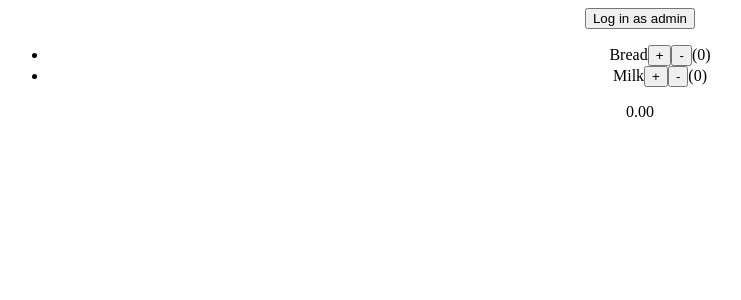
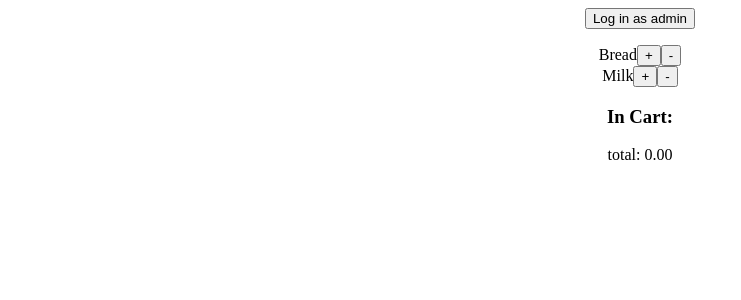
Before and after one commit to woodenchops/client, a React (Create React App) app: page / in a window 1280 px wide. Shown: the top 300 px of the page, without its empty margins (0-741 px from the left). Built offline with nearby package versions, Linux system fonts and the light colour scheme.

Commit message:
basic structure in place

```diff
--- a/src/App.css
+++ b/src/App.css
@@ -36,3 +36,11 @@
     transform: rotate(360deg);
   }
 }
+
+ul {
+  list-style: none;
+  padding: 0;
+}
+ul li {
+  padding: 0;
+}
--- a/src/App.js
+++ b/src/App.js
@@ -54,15 +54,17 @@ class App extends Component {
     });
   }
 
-  deleteItemName = (id, price) => {
+  deleteItemName = (id, price, count) => {
+
     this.setState(prevState => {
       return {
         items: [...prevState.items.filter((x, indx) =>  {
          return (indx !== id);
         })],
-        total: prevState.total - price
+        total: (prevState.total - (price * count))
       }
     });
+
   }
 
   login = () => {
@@ -82,14 +84,14 @@ class App extends Component {
            count: (indx === id) ? (x.count + 1) : x.count,
           }
         })],
-        total: prevState.total + itemPrice
+        total: this.convertTotalIntoTwoDecimals(prevState.total, itemPrice, 'ADD')
       }
     });
   }
 
   deleteOneMore = (id, itemPrice, count) => {
     this.setState(prevState => {
-      if(prevState.total !== 0 || count > 0) {
+      if(count > 0) {
       return {
         items: [...prevState.items.map((x, indx) =>  {
           return {
@@ -97,10 +99,32 @@ class App extends Component {
            count: (indx === id) ? (x.count - 1) : x.count,
           }
         })],
-        total: prevState.total - itemPrice
+        total: this.convertTotalIntoTwoDecimals(prevState.total, itemPrice, 'SUBTRACT')
       }
     }
     });
+  }
+
+  setTotal = (value) => {
+    this.setState(prevState => {
+      return {
+        total: value
+      }
+    })
+  }
+
+  convertTotalIntoTwoDecimals = (total, price, TYPE) => {
+    let updatedTotal;
+    switch(TYPE){
+      case 'ADD':
+        updatedTotal = parseFloat(total) + parseFloat(price);
+        return parseFloat(updatedTotal).toFixed(2);
+      case 'SUBTRACT':
+        updatedTotal = parseFloat(total) - parseFloat(price);
+        return parseFloat(updatedTotal).toFixed(2);
+      default:
+        return parseFloat(updatedTotal).toFixed(2);
+    }
   }
 
 
@@ -123,6 +147,9 @@ class App extends Component {
         />
         <ShoppingCart
           total={this.state.total}
+          items={this.state.items}
+          deleteItemName={this.deleteItemName}
+          setTotal={this.setTotal}
         />
       </div>
     );
--- a/src/components/List.jsx
+++ b/src/components/List.jsx
@@ -5,8 +5,8 @@ const List = ({name, price, count, addOneMore, deleteOneMore, itemId, saveItemNa
     const [editMode, setEditMode] = useState(false);
 
     const handleDeleteItem = useCallback(() => {
-        deleteItemName(itemId, price);
-    }, [deleteItemName, itemId, price])
+        deleteItemName(itemId, price, count);
+    }, [deleteItemName, itemId, price, count])
 
     return (
         <li>
@@ -14,7 +14,6 @@ const List = ({name, price, count, addOneMore, deleteOneMore, itemId, saveItemNa
             (<> <span name={name}>{name}</span>
                 <button onClick={() => addOneMore(itemId, price)}>+</button>
                 <button onClick={ () => deleteOneMore(itemId, price, count) }>-</button>
-                <span>{`(${count})`}</span>
                {(admin) &&
                <>
                <button onClick={() => setEditMode(true)}>Edit</button>
--- a/src/components/ShoppingCart.jsx
+++ b/src/components/ShoppingCart.jsx
@@ -1,10 +1,20 @@
 import React, {useMemo} from 'react';
 
-const ShoppingCart = ({total}) => {
+const ShoppingCart = ({total, items, setTotal}) => {
 
 return (
     <>
-        <span>{useMemo(() => total.toFixed(2), [total])}</span>
+        <h3>In Cart:</h3>
+        <ul>
+            {useMemo(() => items && items.length > 0 && items.map((item, idx) => (
+                <>
+                <li>
+                    {item.count > 0 && `${item.name}  (${item.count})`}
+                </li>
+                </>
+            )), [items])}
+        </ul>
+        <span>{useMemo(() => `total: ${(total < 0 ? setTotal(0) : parseFloat(total).toFixed(2))}`, [total, setTotal])}</span>
     </>
 );
 }
```
